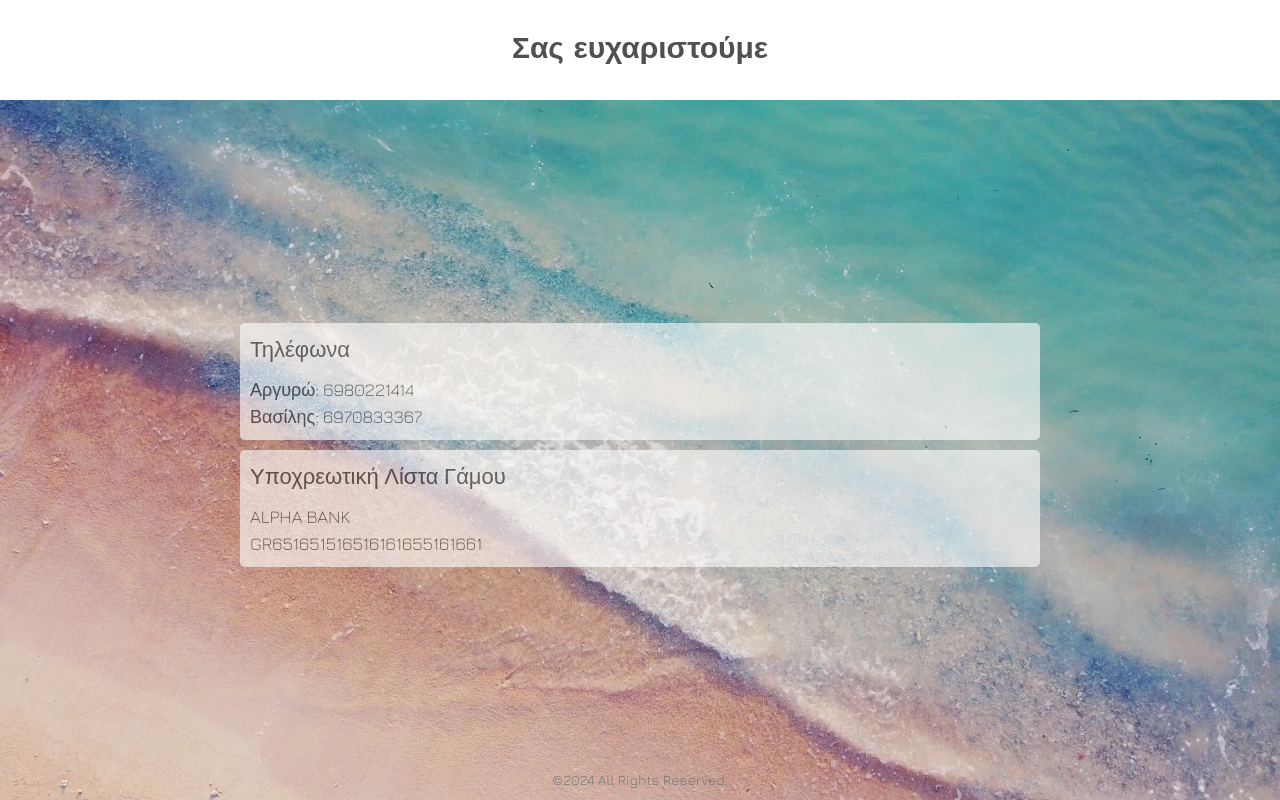
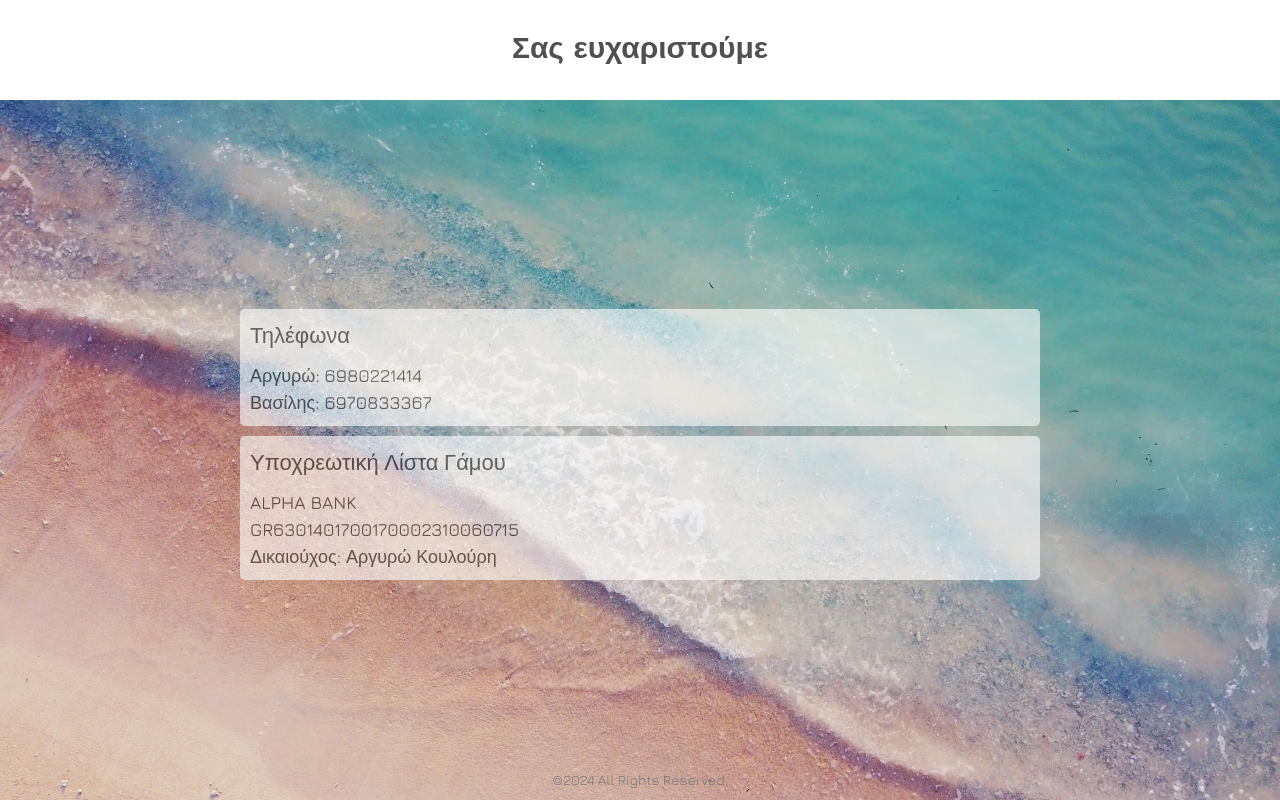
Before and after one commit to vasilisdelas/fatoules, a plain HTML site: page index.html in a window 1280 px wide. Shown: the part 4763-5563 px from the top of the page. Drawn offline with nearby package versions, Linux system fonts and the light colour scheme.

Commit message:
edit footer li font weight

```diff
--- a/css/styles.css
+++ b/css/styles.css
@@ -489,6 +489,9 @@ section[id]::before {
   margin: 0;
   padding: 0;
 }
+.footer ul li {
+  font-weight: 500;
+}
 
 /* Collapsibles */
 .collapsible {
--- a/index.html
+++ b/index.html
@@ -227,7 +227,8 @@
         <div class="collapsible__content">
           <ul>
             <li>ALPHA BANK</li>
-            <li>GR651651516516161655161661</li>
+            <li>GR6301401700170002310060715</li>
+            <li>Δικαιούχος: Αργυρώ Κουλούρη</li>
           </ul>
         </div>
       </div>
```
